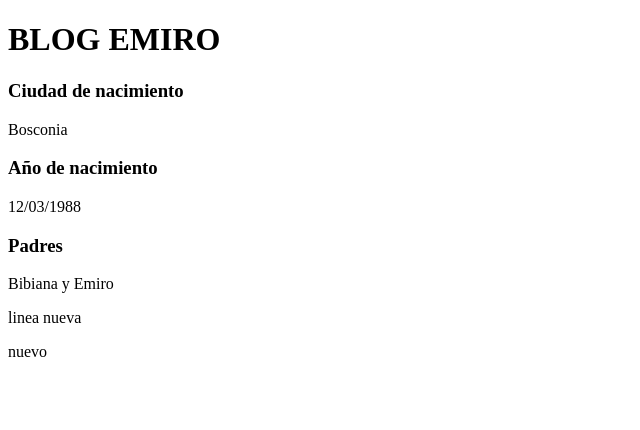
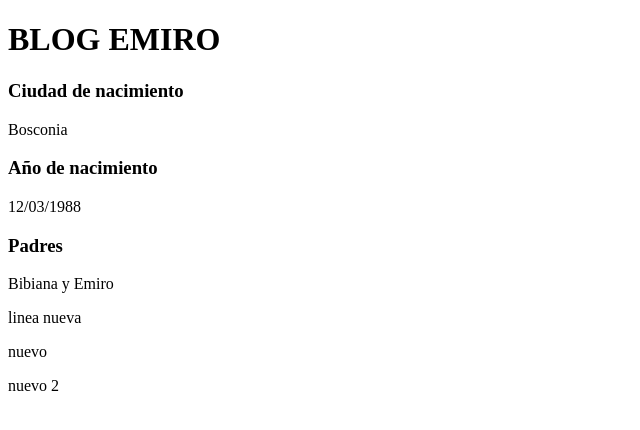
Before and after one commit to emirocampo/blog_emiro, a plain HTML site: page index.html in a window 1280 px wide. Shown: the full height of the page, 0-640 px from the left. Drawn offline with Linux system fonts and the light colour scheme.

Commit message:
segundo commit clone

```diff
--- a/index.html
+++ b/index.html
@@ -15,5 +15,6 @@
     <p>Bibiana y Emiro</p>
     <p>linea nueva</p>
     <p>nuevo</p>
+    <p>nuevo 2</p>
 </body>
 </html>
```
